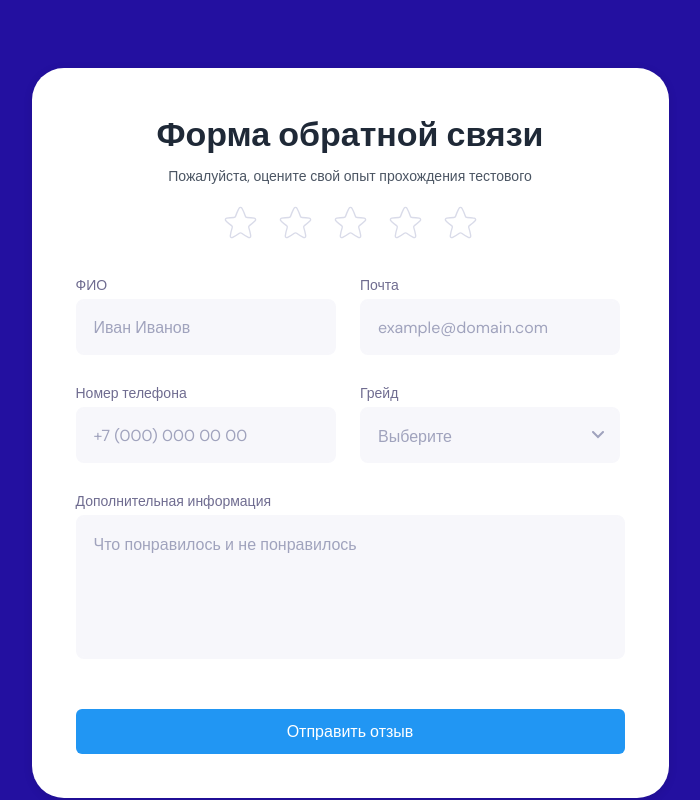
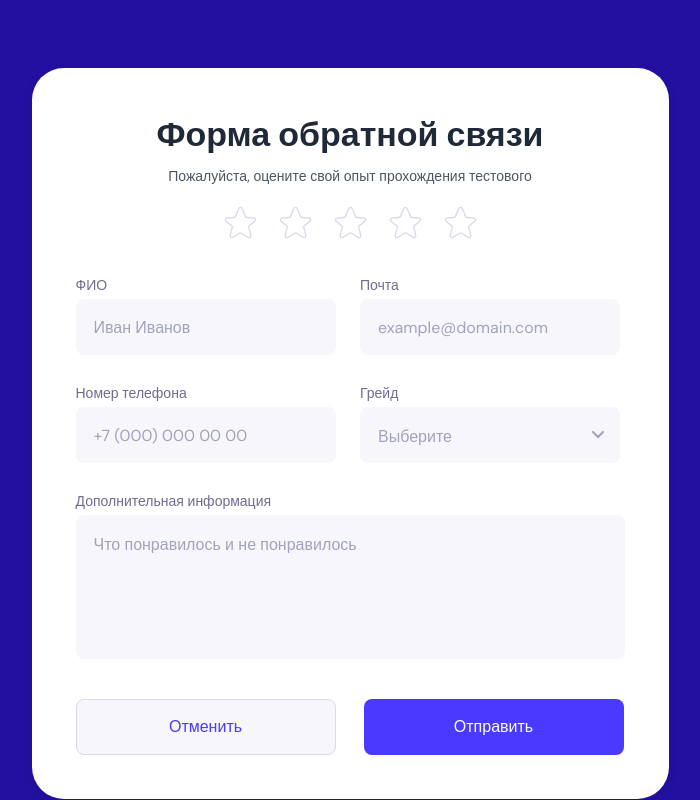
Before and after one commit to Necromayhem/form, a Vue app: page / in a window 1280 px wide. Shown: the whole page, without its empty margins (290-990 px from the left). Built offline with nearby package versions, Linux system fonts and the light colour scheme.

Commit message:
add buttons

```diff
--- a/src/components/FeedbackForm.vue
+++ b/src/components/FeedbackForm.vue
@@ -9,6 +9,7 @@ import PhoneInput from './ui/PhoneInput.vue';
 import GradeSelect from './ui/GradeSelect.vue';
 import TextareaInput from './ui/TextareaInput.vue';
 import ErrorToaster from './ui/ErrorToaster.vue';
+import FormButtons from './ui/FormButtons.vue';
 
 const rating = ref(0);
 const toaster = ref<InstanceType<typeof ErrorToaster> | null>(null);
@@ -86,7 +87,7 @@ const handleOptionsUpdate = (newOptions: typeof options.value) => {
         <TextareaInput name="additionalInfo" />
       </div>
 
-      <button type="submit" class="submit-button">Отправить отзыв</button>
+      <FormButtons />
     </form>
   </teleport>
 
--- /dev/null
+++ b/src/components/ui/FormButtons.vue
@@ -0,0 +1,58 @@
+<script setup lang="ts"></script>
+
+<template>
+  <div class="buttons-container">
+    <button type="button" class="cancel-button">Отменить</button>
+    <button type="submit" class="submit-button">Отправить</button>
+  </div>
+</template>
+
+<style scoped>
+.buttons-container {
+  display: flex;
+  max-width: 549px;
+  height: 56px;
+  gap: 28px;
+  margin-top: 40px;
+}
+
+.cancel-button {
+  width: 260px;
+  padding: 12px 24px;
+  background: #f7f7fb;
+  border: 1px solid #d9dbe9;
+  border-radius: 8px;
+  color: #4A3AFF;
+  cursor: pointer;
+  font-size: 16px;
+  line-height: 28px;
+  font-weight: 400;
+  transition: all 0.3s ease;
+}
+
+.cancel-button:hover {
+  background: #eff0f6;
+}
+
+.submit-button {
+  width: 260px;
+  padding: 12px 24px;
+  background: #4a3aff;
+  border: none;
+  border-radius: 8px;
+  color: white;
+  cursor: pointer;
+  font-size: 16px;
+  line-height: 28px;
+  font-weight: 400;
+  transition: all 0.3s ease;
+}
+
+.submit-button:hover {
+  background: #2A1CCA;
+}
+
+.submit-button:active {
+  background: #191086;
+}
+</style>
```
